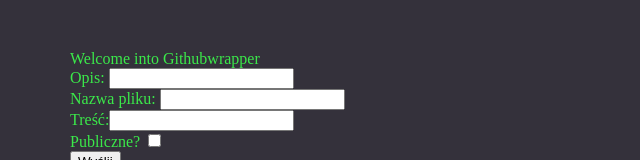
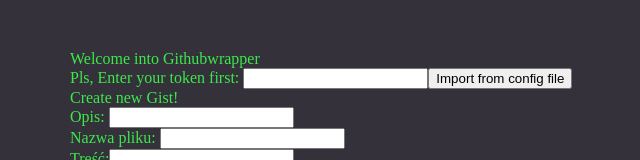
Before and after one commit to Yur3te/github-gist-app, a React (Create React App) app: page / in a window 1280 px wide. Shown: the top 160 px of the page, without its empty margins (20-660 px from the left). Built offline with nearby package versions, Linux system fonts and the light colour scheme; no server answers.

Commit message:
little changes

```diff
--- a/src/App.js
+++ b/src/App.js
@@ -1,10 +1,12 @@
 // import FirstComponent from "./components/component";
 import AddGist from "./components/AddGist.jsx";
 import GistListing from "./components/GistListing.jsx";
+import TokenSetter from "./components/TokenSetter.jsx";
+
+const token = require("./js/config.js");
 
 
-
-import gistsWrapper from "./js/gistsWrapper";
+// import gistsWrapper from "./js/gistsWrapper";
 
 function App() {
 
@@ -15,7 +17,8 @@
     <div className="body">
       <div className="container">
         <div>Welcome into Githubwrapper</div>
-        <AddGist/>
+        <TokenSetter/>
+        <AddGist token={token}/>
         <GistListing/>
       </div>
     </div>
--- a/src/components/AddGist.jsx
+++ b/src/components/AddGist.jsx
@@ -1,11 +1,11 @@
 import React, { useState } from "react";
 
 import gistsWrapper from "../js/gistsWrapper";
-const token = require("../js/config.js");
+// const token = require("../js/config.js");
 
-export default function AddGist() {
+export default function AddGist(props) {
   const getWrapper = function () {
-    const wrapper = new gistsWrapper(token);
+    const wrapper = new gistsWrapper(props.token);
     return wrapper;
   };
 
@@ -60,8 +60,12 @@
   };
 
   return (
+
     <div>
       <div>
+        <div>
+          Create new Gist!
+        </div>
         <form onSubmit={create}>
           <div>
             <label>Opis: </label>
--- a/src/components/GistListing.jsx
+++ b/src/components/GistListing.jsx
@@ -18,14 +18,17 @@
     const wrapper = getWrapper();
     const res = wrapper
       .getAllGists()
-      .then((response) => response.data)
+      .then((response) => setGists(response.data))
       .catch(() => []);
     setGists(res);
-    console.log(gists);
+    console.log(gists)
   };
 
   return (
     <div>
+      {/* {gists.map(gist => {
+        return <div key={gist.id}></div>
+      })} */}
       <button onClick={getListOfGists}>Get all new gists!</button>
     </div>
   );
--- /dev/null
+++ b/src/components/TokenSetter.jsx
@@ -0,0 +1,26 @@
+//tak, wiem - na razie nie działa xDD
+
+import React, { useState } from "react";
+
+const token = require("../js/config.js");
+
+export default function TokenSetter() {
+  const [enteredToken, setEnteredToken] = useState("");
+
+  const tokenHndler = (event) => setEnteredToken(event.target.value);
+
+  const defaultTokenSetter = () => {
+    setEnteredToken(token);
+  };
+  return (
+    <div>
+      <label>Pls, Enter your token first: </label>
+      <input
+        type="password"
+        value={enteredToken}
+        onChange={tokenHndler}
+      ></input>
+      <button onClick={defaultTokenSetter}>Import from config file</button>
+    </div>
+  );
+}
```
